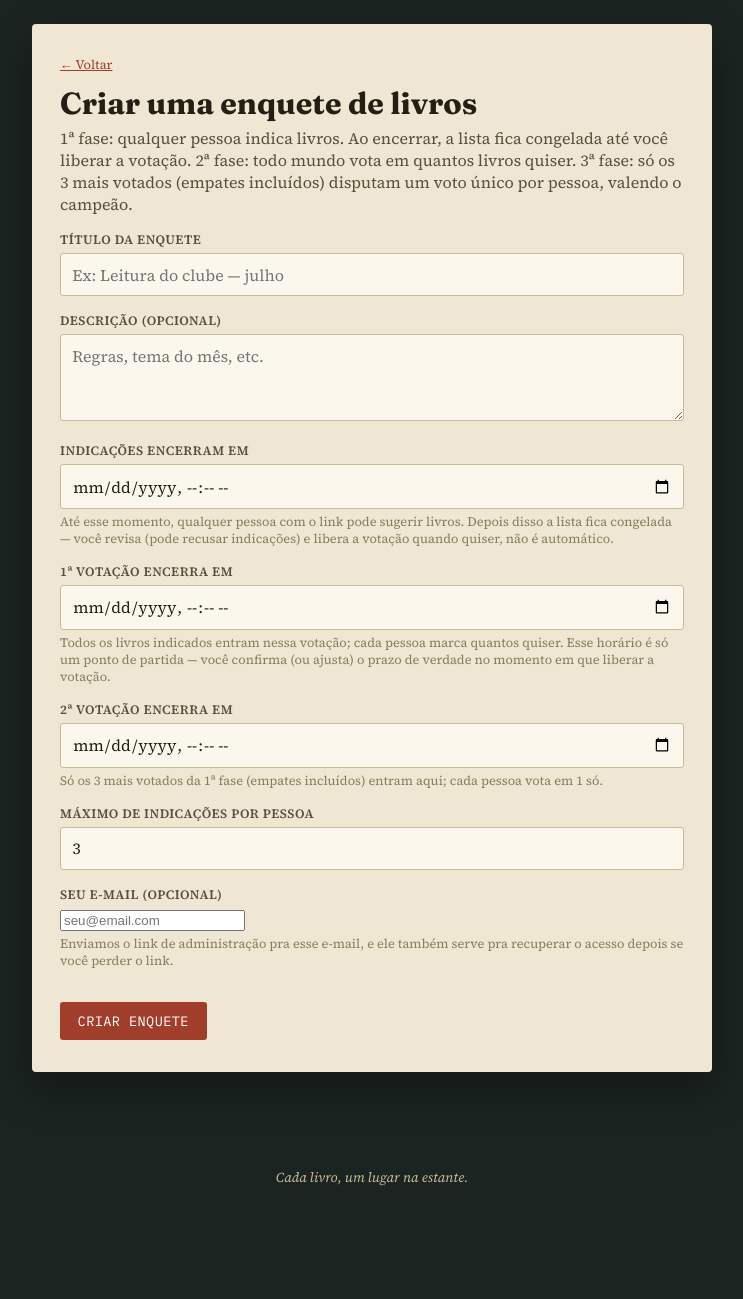
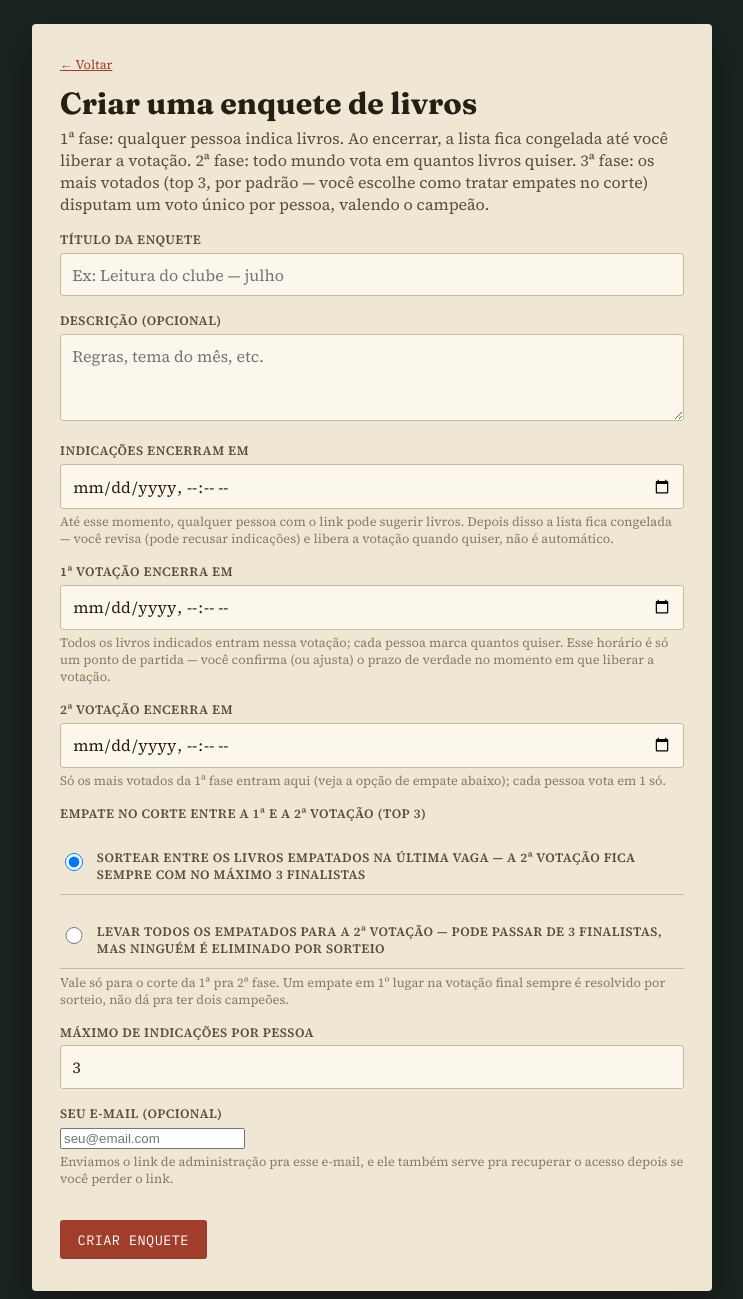
Before and after one commit to rammyres/bookvote, a Python web app: template templates/new_poll.html in a window 1280 px wide. Shown: the part 64-1363 px from the top of the page, without its empty margins (268-1011 px from the left). Before the commit the page ends 1250 px from the top, so only its background shows below. Run offline with Jinja, Linux system fonts and the light colour scheme; the template is opened without the code that fills it, so the values that code supplies are empty.

Commit message:
Inclusão de critério para inclusão de livros empatados

```diff
--- a/templates/new_poll.html
+++ b/templates/new_poll.html
@@ -4,7 +4,7 @@
 <div class="card">
   <p class="hint"><a href="/">← Voltar</a></p>
   <h1>Criar uma enquete de livros</h1>
-  <p class="poll-desc">1ª fase: qualquer pessoa indica livros. Ao encerrar, a lista fica congelada até você liberar a votação. 2ª fase: todo mundo vota em quantos livros quiser. 3ª fase: só os 3 mais votados (empates incluídos) disputam um voto único por pessoa, valendo o campeão.</p>
+  <p class="poll-desc">1ª fase: qualquer pessoa indica livros. Ao encerrar, a lista fica congelada até você liberar a votação. 2ª fase: todo mundo vota em quantos livros quiser. 3ª fase: os mais votados (top 3, por padrão — você escolhe como tratar empates no corte) disputam um voto único por pessoa, valendo o campeão.</p>
 
   <form method="post" action="/polls">
     <label for="title">Título da enquete</label>
@@ -23,7 +23,18 @@
 
     <label for="round2_end_local">2ª votação encerra em</label>
     <input type="datetime-local" id="round2_end_local" name="round2_end_local" required>
-    <p class="hint">Só os 3 mais votados da 1ª fase (empates incluídos) entram aqui; cada pessoa vota em 1 só.</p>
+    <p class="hint">Só os mais votados da 1ª fase entram aqui (veja a opção de empate abaixo); cada pessoa vota em 1 só.</p>
+
+    <label>Empate no corte entre a 1ª e a 2ª votação (top 3)</label>
+    <label class="book-check">
+      <input type="radio" name="promotion_tie_policy" value="draw" checked>
+      <span class="book-check-text">Sortear entre os livros empatados na última vaga — a 2ª votação fica sempre com no máximo 3 finalistas</span>
+    </label>
+    <label class="book-check">
+      <input type="radio" name="promotion_tie_policy" value="all_advance">
+      <span class="book-check-text">Levar todos os empatados para a 2ª votação — pode passar de 3 finalistas, mas ninguém é eliminado por sorteio</span>
+    </label>
+    <p class="hint">Vale só para o corte da 1ª pra 2ª fase. Um empate em 1º lugar na votação final sempre é resolvido por sorteio, não dá pra ter dois campeões.</p>
 
     <label for="max_noms_per_voter">Máximo de indicações por pessoa</label>
     <input type="number" id="max_noms_per_voter" name="max_noms_per_voter" value="3" min="1" max="20">
```
Also changed, not shown: app/main.py (+14 -2 lines), app/models.py (+7 -0 lines), app/poll_logic.py (+10 -5 lines).
